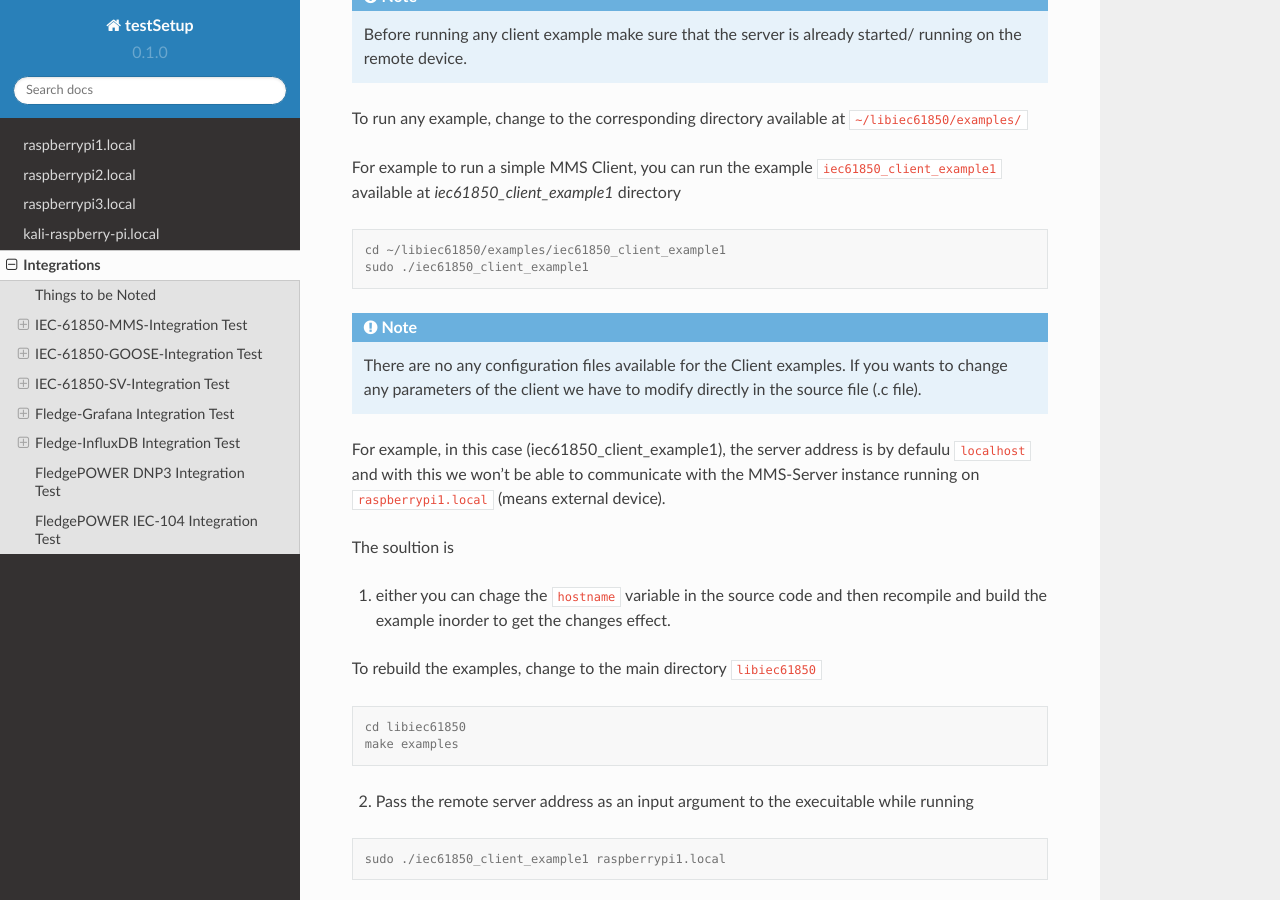
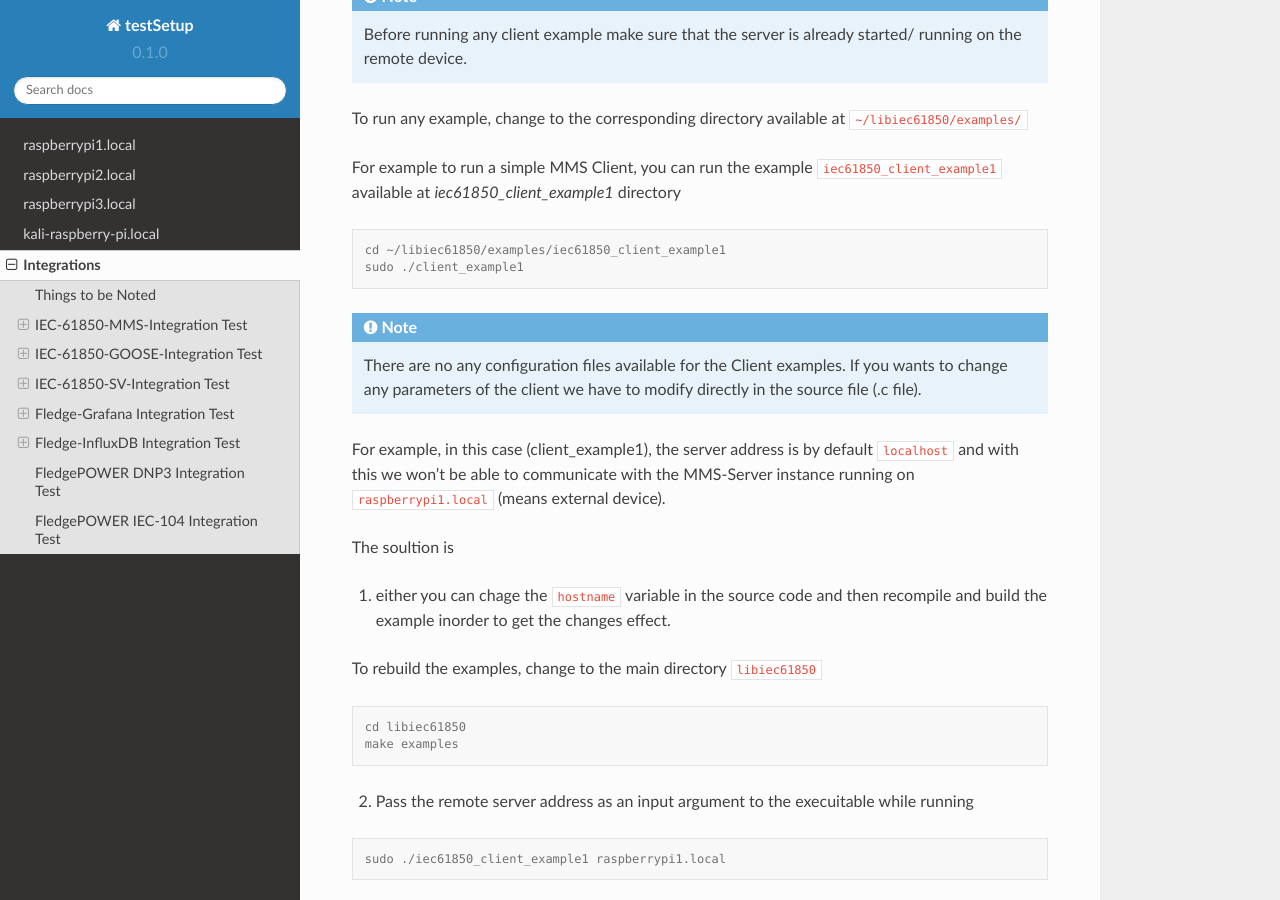
Before and after one commit to suresh-iitr/setup, a Sphinx documentation site: the page built from docs/source/integrations.rst, in a window 1280 px wide and 900 px high, scrolled down 2929 px. Built offline with Sphinx 7.4.7 and the Read the Docs theme 2.0.0, drawn with Linux system fonts in a browser that asks for light colours; some of the changed text lies outside the part shown.

Commit message:
Update integrations.rst

```diff
--- a/docs/source/integrations.rst
+++ b/docs/source/integrations.rst
@@ -130,13 +130,13 @@ For example to run a simple MMS Client, you can run the example ``iec61850_clien
 .. code-block:: console
 
    cd ~/libiec61850/examples/iec61850_client_example1
-   sudo ./iec61850_client_example1
+   sudo ./client_example1
 
 .. note::
 
   There are no any configuration files available for the Client examples. If you wants to change any parameters of the client we have to modify directly in the source file (.c file).
 
-For example, in this case (iec61850_client_example1), the server address is by defaulu ``localhost`` and with this we won't be able to communicate with the MMS-Server instance running on ``raspberrypi1.local`` (means external device).
+For example, in this case (client_example1), the server address is by default ``localhost`` and with this we won't be able to communicate with the MMS-Server instance running on ``raspberrypi1.local`` (means external device).
 
 The soultion is
 
@@ -208,7 +208,7 @@ For example to run a simple GOOSE-Publisher, you can run the example ``./goose_p
 
 .. code-block:: console
 
-   cd libiec61850/examples/goose_publisher
+   cd ~/libiec61850/examples/goose_publisher
    sudo ./goose_publisher_example
 
 
@@ -258,7 +258,7 @@ For example to run a simple GOOSE-Subscriber, you can run the example ``./goose_
 
 .. code-block:: console
 
-   cd libiec61850/examples/goose_subscriber
+   cd ~/libiec61850/examples/goose_subscriber
    sudo ./goose_subscriber_example
 
 
```
